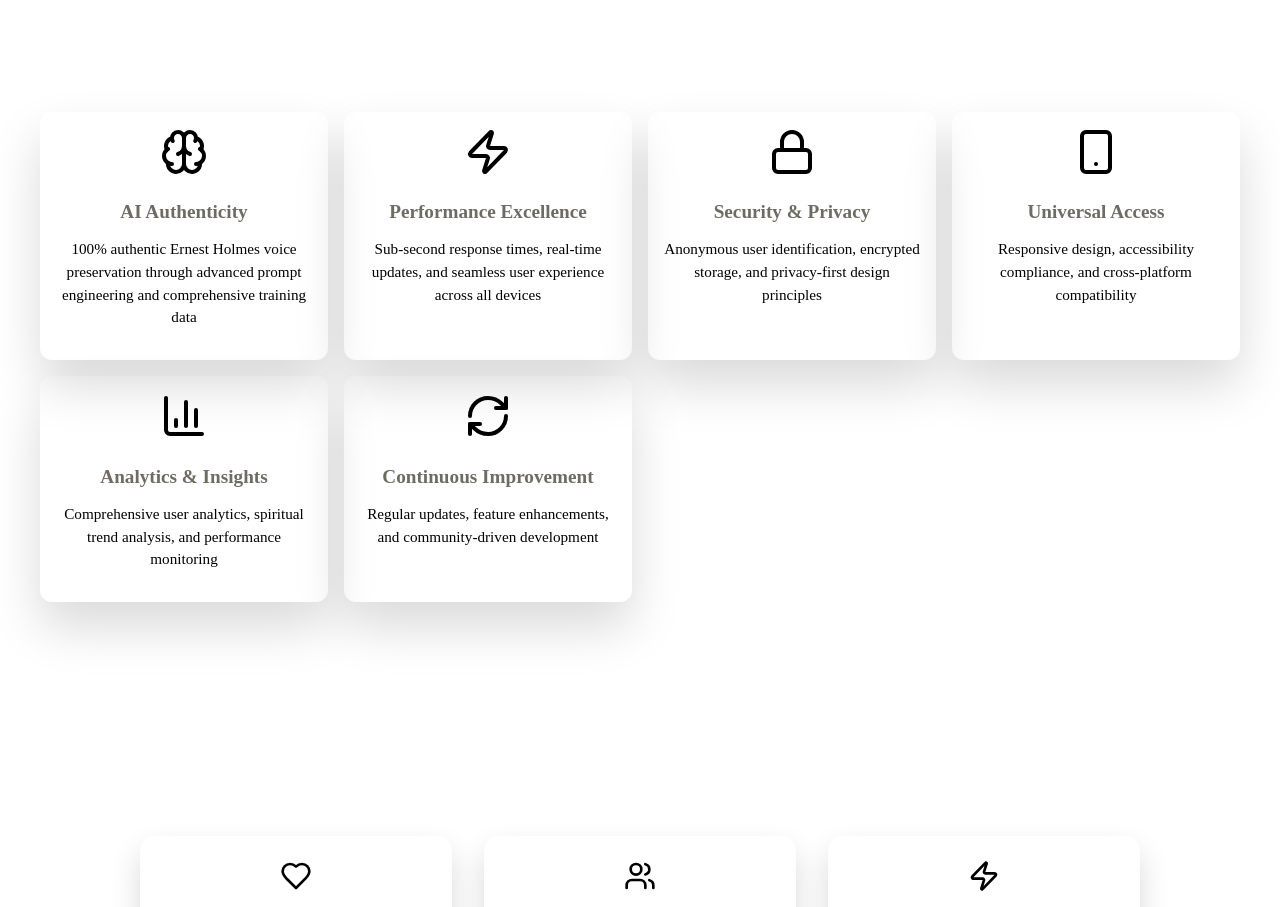
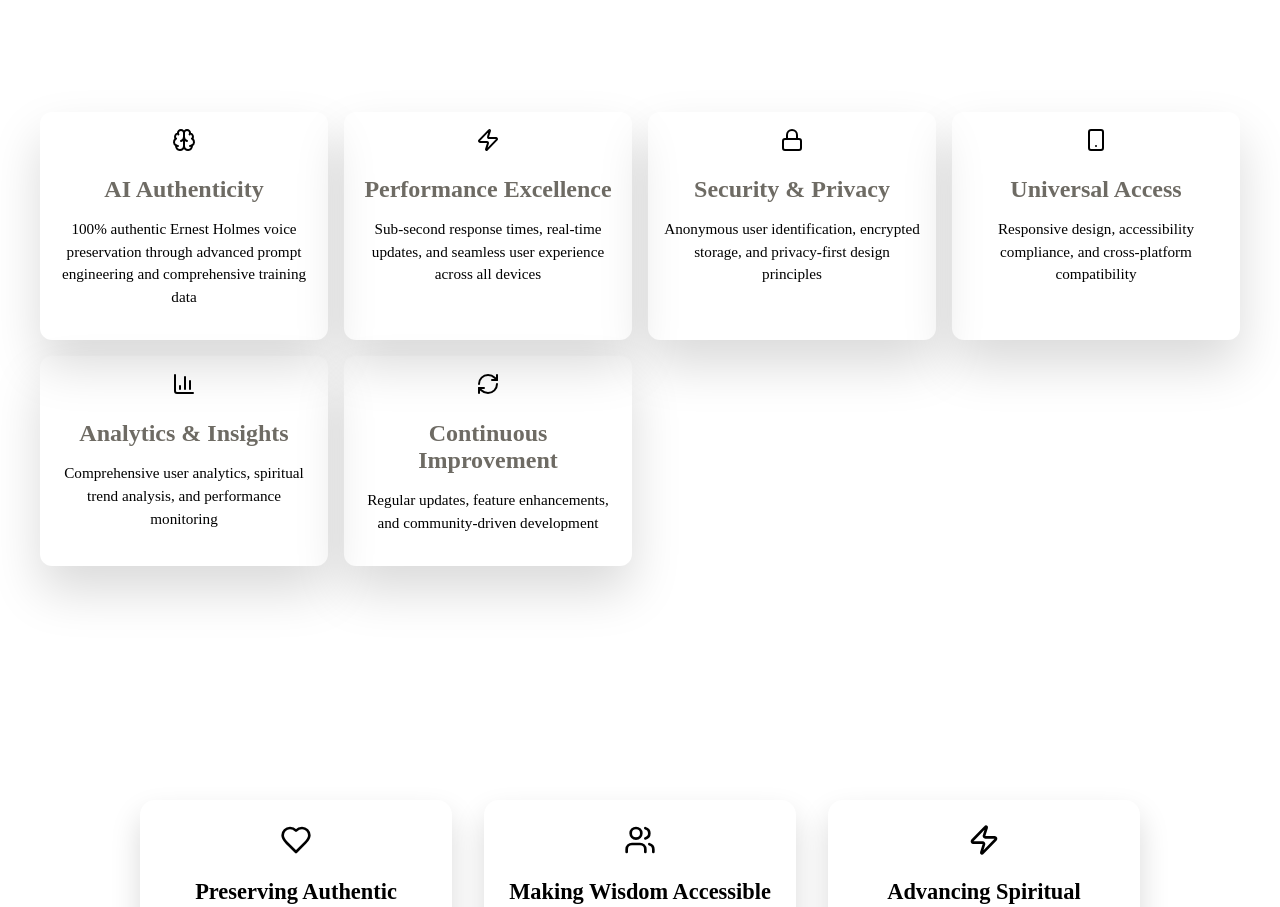
Before and after one commit to netdevs-net/Ernest-Holmes-AI, a SvelteKit app in the folder holmes-gpt/: page /support in a window 1280 px wide. Shown: the part 1540-2447 px from the top of the page. Built offline with nearby package versions, Linux system fonts and the light colour scheme.

Commit message:
fix(support): center + downsize achievement icons, enlarge titles
Technical Achievements icons were 48px and left-aligned, inconsistent
with the 24px icons used elsewhere on the page. Centered them and
matched the size, and bumped the card titles from 1.2rem to 1.5rem.

```diff
--- a/holmes-gpt/src/routes/support/+page.svelte
+++ b/holmes-gpt/src/routes/support/+page.svelte
@@ -418,42 +418,42 @@
         <div class="achievement-grid">
           <div class="achievement-card">
             <div class="card-glow"></div>
-            <div class="achievement-icon" aria-hidden="true"><Brain size={48} /></div>
+            <div class="achievement-icon" aria-hidden="true"><Brain size={24} /></div>
             <h3>AI Authenticity</h3>
             <p>100% authentic Ernest Holmes voice preservation through advanced prompt engineering and comprehensive training data</p>
           </div>
 
           <div class="achievement-card">
             <div class="card-glow"></div>
-            <div class="achievement-icon" aria-hidden="true"><Zap size={48} /></div>
+            <div class="achievement-icon" aria-hidden="true"><Zap size={24} /></div>
             <h3>Performance Excellence</h3>
             <p>Sub-second response times, real-time updates, and seamless user experience across all devices</p>
           </div>
 
           <div class="achievement-card">
             <div class="card-glow"></div>
-            <div class="achievement-icon" aria-hidden="true"><Lock size={48} /></div>
+            <div class="achievement-icon" aria-hidden="true"><Lock size={24} /></div>
             <h3>Security & Privacy</h3>
             <p>Anonymous user identification, encrypted storage, and privacy-first design principles</p>
           </div>
 
           <div class="achievement-card">
             <div class="card-glow"></div>
-            <div class="achievement-icon" aria-hidden="true"><Smartphone size={48} /></div>
+            <div class="achievement-icon" aria-hidden="true"><Smartphone size={24} /></div>
             <h3>Universal Access</h3>
             <p>Responsive design, accessibility compliance, and cross-platform compatibility</p>
           </div>
 
           <div class="achievement-card">
             <div class="card-glow"></div>
-            <div class="achievement-icon" aria-hidden="true"><BarChart3 size={48} /></div>
+            <div class="achievement-icon" aria-hidden="true"><BarChart3 size={24} /></div>
             <h3>Analytics & Insights</h3>
             <p>Comprehensive user analytics, spiritual trend analysis, and performance monitoring</p>
           </div>
 
           <div class="achievement-card">
             <div class="card-glow"></div>
-            <div class="achievement-icon" aria-hidden="true"><RefreshCw size={48} /></div>
+            <div class="achievement-icon" aria-hidden="true"><RefreshCw size={24} /></div>
             <h3>Continuous Improvement</h3>
             <p>Regular updates, feature enhancements, and community-driven development</p>
           </div>
@@ -1442,6 +1442,8 @@
  }
 
 .achievement-card .achievement-icon {
+   display: flex;
+   justify-content: center;
    font-size: 1.5rem;
    margin-bottom: 0.5rem;
  }
@@ -1449,7 +1451,7 @@
 .achievement-card h3 {
    color: #6e6b64;
    margin-bottom: 0.8rem;
-   font-size: 1.2rem;
+   font-size: 1.5rem;
    font-weight: 700;
  }
 
```
